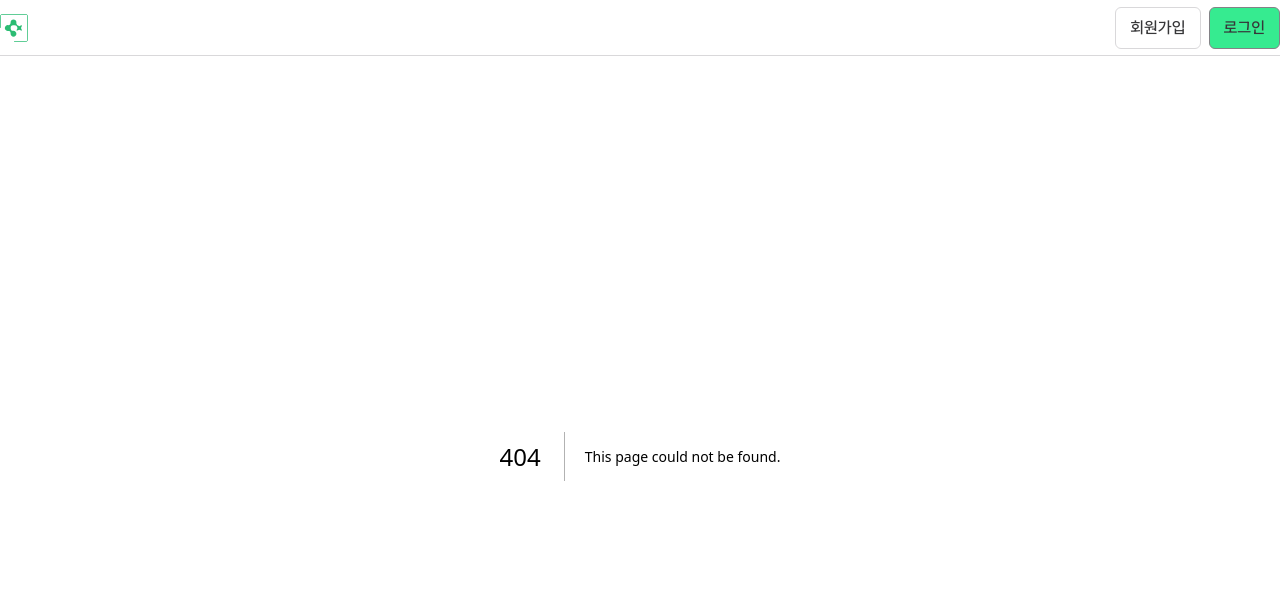
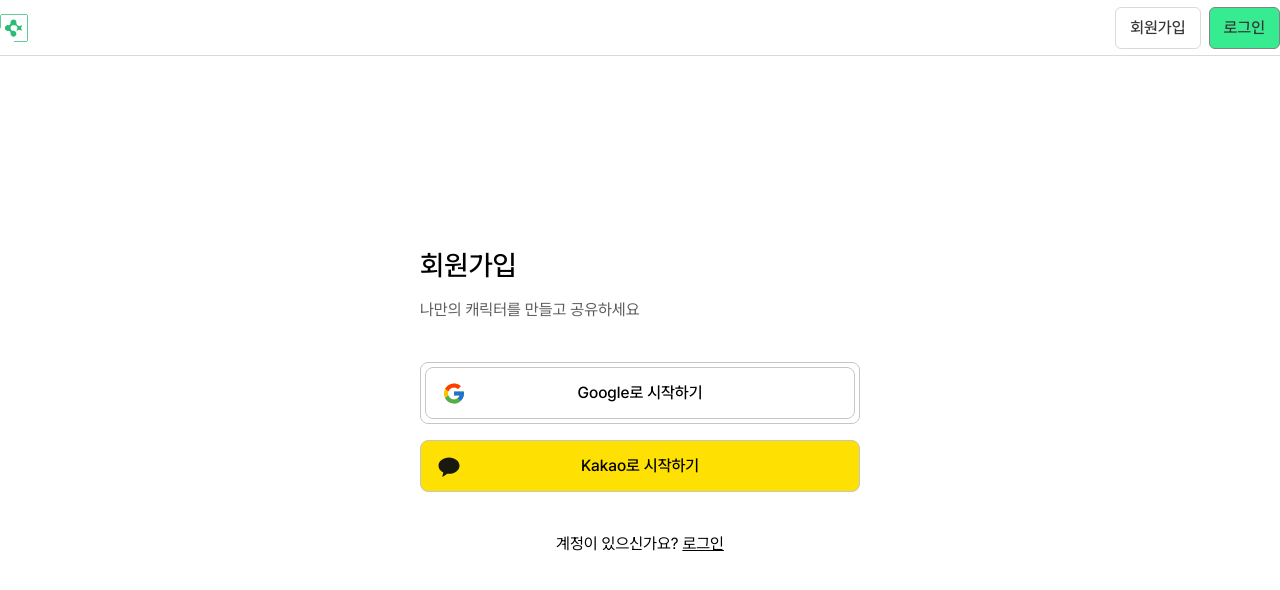
Before and after one commit to character-nation/character-nation-front, a Next.js app: page /signup/oauth in a window 1280 px wide. Before the commit this address had no page. Shown: the top 590 px of the page. Built offline with nearby package versions, Linux system fonts and the light colour scheme.

Commit message:
feat :: oauth 회원가입 퍼블리싱

```diff
--- /dev/null
+++ b/src/app/signup/oauth/page.tsx
@@ -0,0 +1,20 @@
+import { GoogleLogo, KakaoTalkLogo } from "@/assets"
+
+export default function SignupOauthPage () {
+    return (
+        <section className="w-full gap-4 flex flex-col">
+          <div className="p-1 border border-gray-200 rounded-lg">
+            <button className="w-full h-13 font-medium flex justify-between items-center border-gray-200 border rounded-lg px-4 cursor-pointer">
+              <GoogleLogo />
+              Google로 시작하기
+              <div className="w-6 h-6"></div>
+            </button>
+          </div>
+          <button className="w-full h-13 font-medium flex justify-between items-center border-gray-200 border rounded-lg px-4 bg-[#FEE102] cursor-pointer">
+            <KakaoTalkLogo />
+            Kakao로 시작하기
+            <div className="w-6 h-6"></div>
+            </button>
+        </section>
+    )
+}
```
